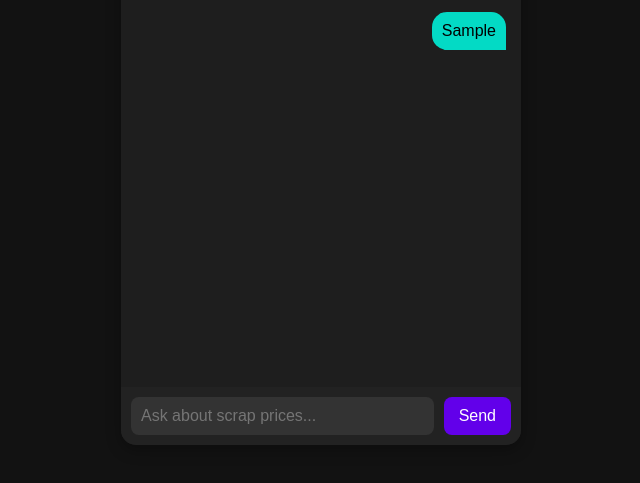
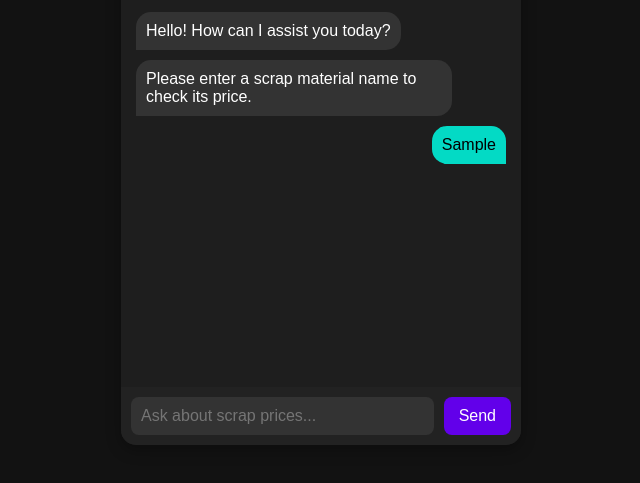
Before and after one commit to Satyanand-1/Scrap-Price-Chat-Bot, a plain HTML site: page templates/index.html in a window 1280 px wide. Both pictures are taken after typing "Sample" into the empty fields and a click on the button "Send". Shown: the part 205-688 px from the top of the page, without its empty margins (319-959 px from the left). Drawn offline with Linux system fonts and the light colour scheme; no server answers.

Commit message:
Update index.html

```diff
--- a/templates/index.html
+++ b/templates/index.html
@@ -136,6 +136,13 @@
     </div>
 
     <script>
+        // Display a welcome message when the page loads
+        window.onload = function() {
+            let chatBox = document.getElementById("chat-box");
+            chatBox.innerHTML += `<div class="message bot-message">Hello! How can I assist you today?</div>`;
+            chatBox.innerHTML += `<div class="message bot-message">Please enter a scrap material name to check its price.</div>`;
+        };
+
         // Handle Enter Key Press
         function handleKeyPress(event) {
             if (event.key === "Enter") {
@@ -156,7 +163,7 @@
             inputField.value = "";
 
             // Send request to Flask API
-            fetch("/get_price", {
+            fetch("https://your-chatbot.onrender.com/get_price", {
                 method: "POST",
                 headers: { "Content-Type": "application/json" },
                 body: JSON.stringify({ material: userText })
```
